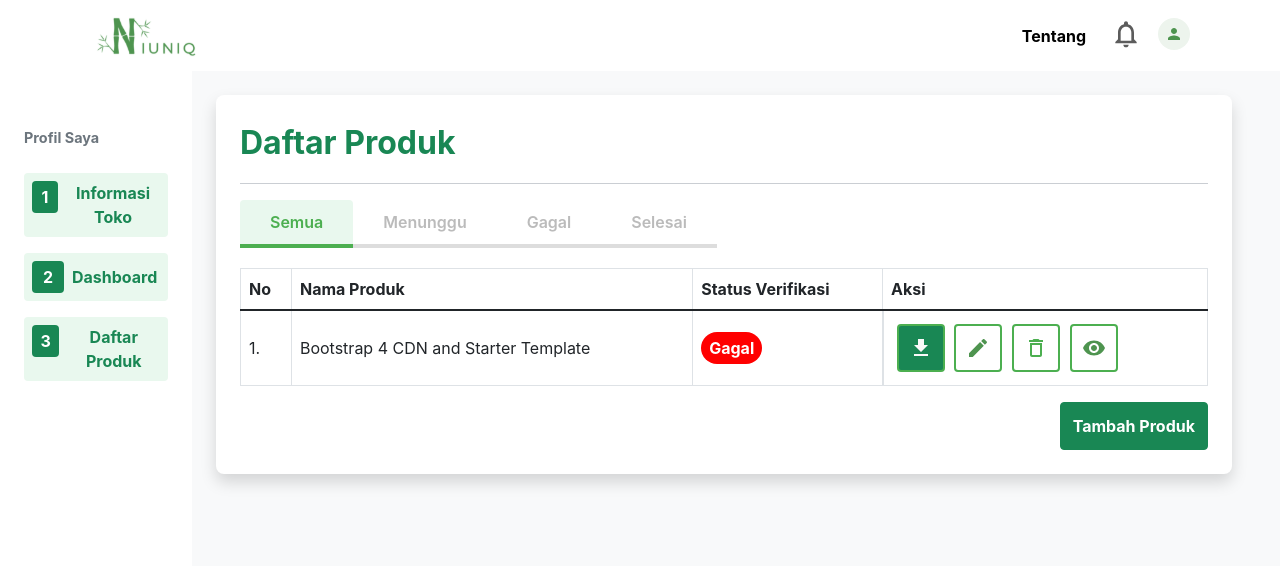
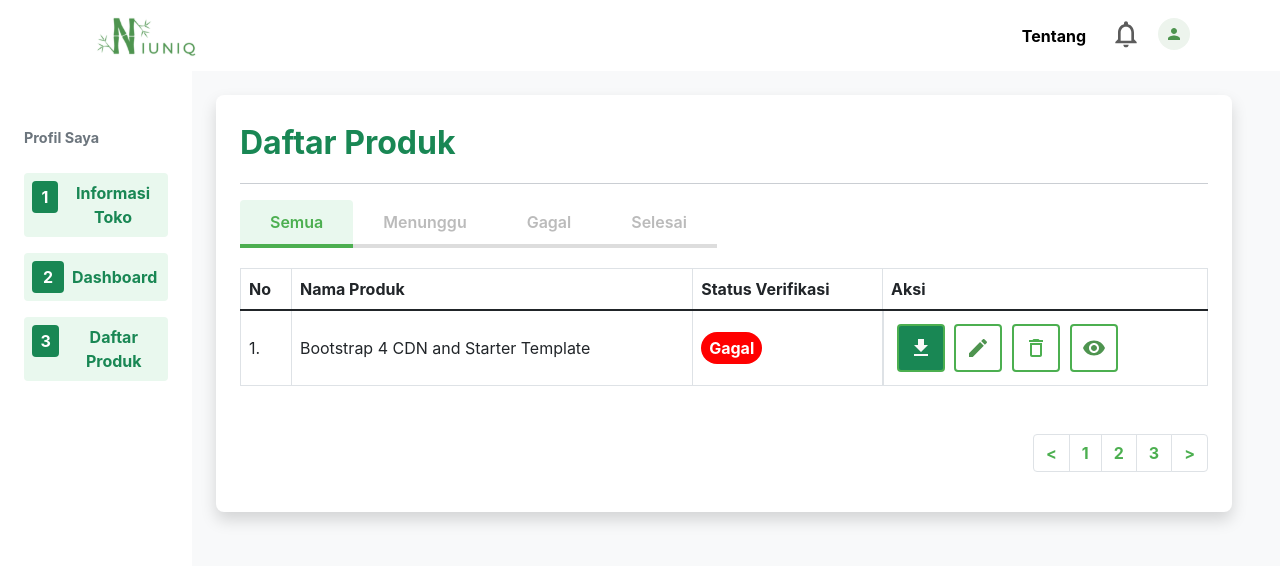
Before and after one commit to NovitaGuok/Niuniq, a Vue app: page /product-list in a window 1280 px wide. Shown: the top 566 px of the page. Built offline with nearby package versions, Linux system fonts and the light colour scheme.

Commit message:
Checkpoint

```diff
--- a/src/views/ProductListView.vue
+++ b/src/views/ProductListView.vue
@@ -1,9 +1,13 @@
 <template>
     <div class="card p-4 border-0 shadow" style="border-radius: 8px;">
-        <div class="wll">
+        <div class="">
             <span class="text-success fw-bold d-flex align-items-center fs-2">Daftar Produk</span>
             <hr />
-            <div class="">
+            <!-- <div class="btn-add-product-wrapper">
+                <button type="button" class="btn-add-product btn btn-success text-white fw-bold">Tambah
+                    Produk</button>
+            </div> -->
+            <div class="tab-data">
                 <input id="tab1" type="radio" name="tabs" checked>
                 <input id="tab2" type="radio" name="tabs">
                 <input id="tab3" type="radio" name="tabs">
@@ -116,10 +120,25 @@
                         leberkas flank sausage ham hock filet mignon beef ribs pancetta turkey.
                     </p>
                 </section>
-            </div>
-            <div class="btn-add-product-wrapper">
-                <button type="button" class="btn-add-product btn btn-success text-white fw-bold">Tambah
-                    Produk</button>
+
+                <!-- Pagination -->
+                <nav class="nav-pagination mt-5 p-0 d-flex justify-content-end" aria-label="Page navigation example">
+                    <ul class="pagination">
+                        <li class="page-item">
+                            <a class="page-link" href="#" aria-label="Previous">
+                                <span aria-hidden="true">&lt;</span>
+                            </a>
+                        </li>
+                        <li class="page-item"><a class="page-link" href="#">1</a></li>
+                        <li class="page-item"><a class="page-link" href="#">2</a></li>
+                        <li class="page-item"><a class="page-link" href="#">3</a></li>
+                        <li class="page-item">
+                            <a class="page-link" href="#" aria-label="Next">
+                                <span aria-hidden="true">&gt;</span>
+                            </a>
+                        </li>
+                    </ul>
+                </nav>
             </div>
         </div>
     </div>
@@ -202,6 +221,7 @@ input:checked+label {
     display: flex;
     width: 100%;
     justify-content: flex-end;
+    position: absolute;
 }
 
 .btn-add-product {
@@ -237,6 +257,14 @@ input:checked+label {
     color: #4CAF50;
 }
 
+.nav-pagination {
+
+}
+
+.page-link {
+    color: #4CAF50;
+}
+
 @media screen and (max-width: 650px) {
     label {
         font-size: 0;
```
